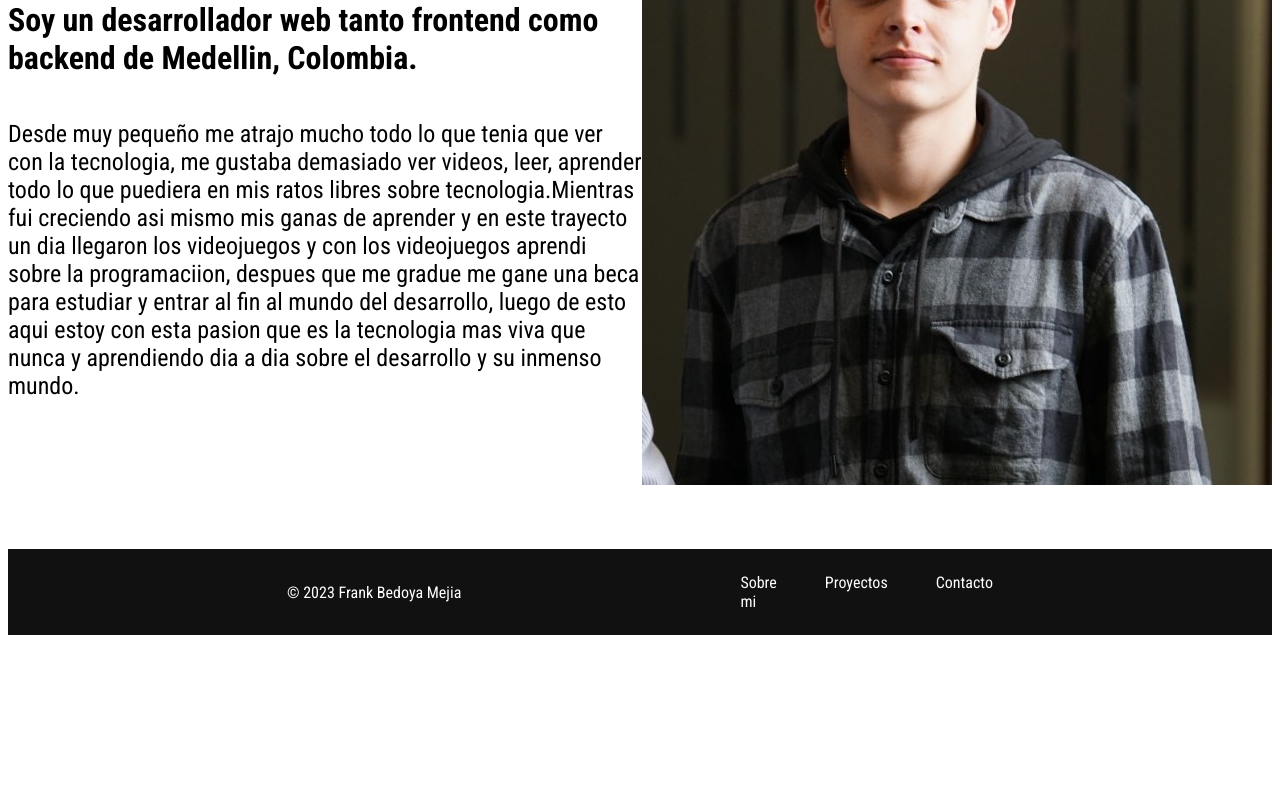
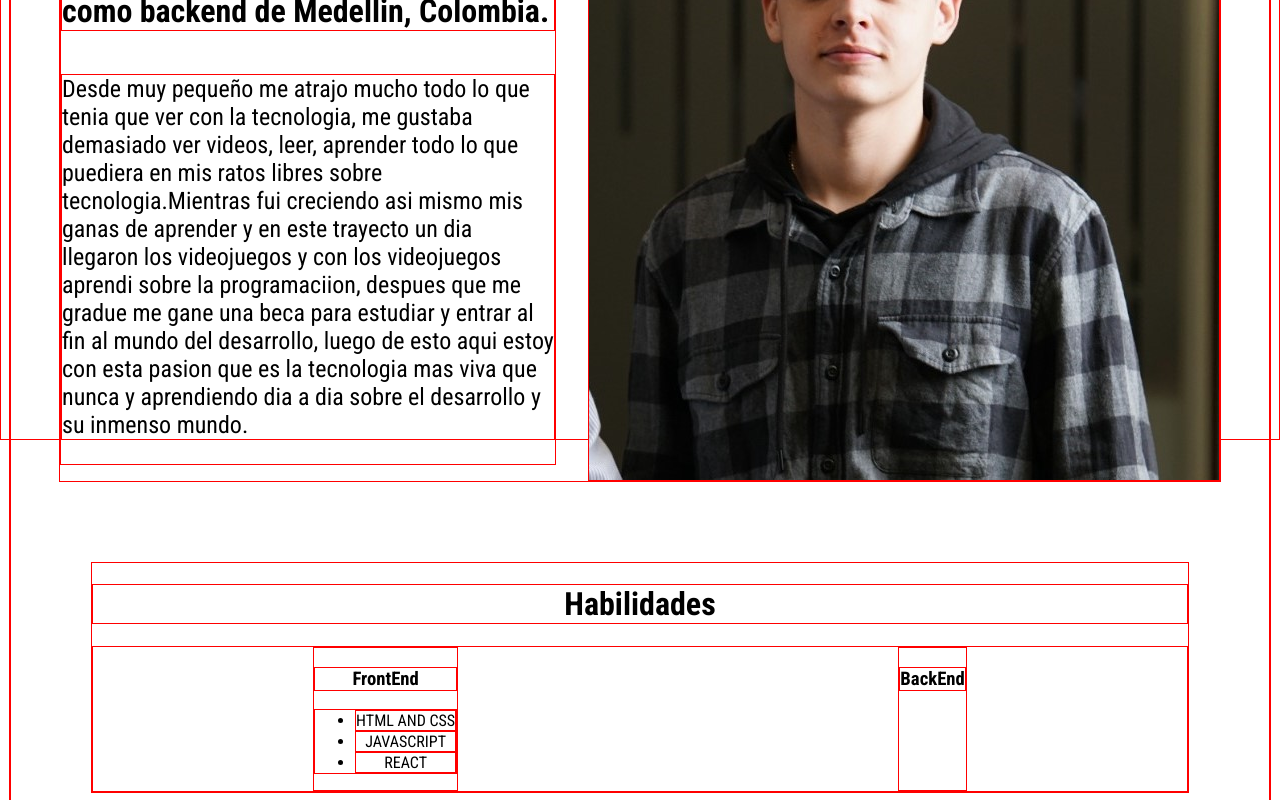
Before and after one commit to FrankBedoyaMejia/MyPortafolio, a React (Vite) app: page /sobremi in a window 1280 px wide. Shown: the part 360-1160 px from the top of the page. Before the commit the page ends 995 px from the top, so only its background shows below. Built offline with nearby package versions, Linux system fonts and the light colour scheme.

Commit message:
se continua con la maquetacion de la pagina sobre mi creanto mis habilidades

```diff
--- a/src/Data/Product.json
+++ b/src/Data/Product.json
@@ -3,16 +3,16 @@
   {
     "titulo": "Dune",
     "descripcion": "Set in a distant future, Dune follows the story of Paul Atreides as he navigates political intrigue, interplanetary conflicts, and the mystical powers of the desert planet Arrakis.",
-    "image": "/src/img/Libro Dune.svg"
+    "image": "/src/img/1304-37.jpg"
   },
   {
     "titulo": "Foundation",
     "descripcion": "In a crumbling Galactic Empire, Hari Seldon uses his mathematical theory of psychohistory to predict the impending fall of civilization and establish the Foundation to preserve human knowledge.",
-    "image": "/src/img/Libro Dune.svg"
+    "image": "/src/img/1304-37.jpg"
   },
   {
     "titulo": "Neuromancer",
     "descripcion": "Case, a washed-up computer hacker, is hired by a mysterious employer to carry out an impossible heist in the virtual world of cyberspace.",
-    "image": "/src/img/Libro Dune.svg"
+    "image": "/src/img/1304-37.jpg"
   }
 ]
--- /dev/null
+++ b/src/components/Habilidades.jsx
@@ -0,0 +1,24 @@
+import React from "react";
+
+export const Habilidades = () => {
+  return (
+    <>
+      <div className="contenedorH">
+        <h1>Habilidades</h1>
+        <div className="habilidades">
+          <div className="front">
+            <h3>FrontEnd</h3>
+            <ul>
+              <li>HTML AND CSS</li>
+              <li>JAVASCRIPT</li>
+              <li>REACT</li>
+            </ul>
+          </div>
+          <div className="back">
+            <h3>BackEnd</h3>
+          </div>
+        </div>
+      </div>
+    </>
+  );
+};
--- a/src/components/Routes/SobreMi.jsx
+++ b/src/components/Routes/SobreMi.jsx
@@ -1,9 +1,11 @@
 import { SobreMiPrincipal } from "../SobreMiPrincipal";
+import { Habilidades } from "../Habilidades";
 
 export const SobreMi = () => {
   return (
     <>
       <SobreMiPrincipal />
+      <Habilidades />
     </>
   );
 };
--- a/src/components/SobreMiPrincipal.jsx
+++ b/src/components/SobreMiPrincipal.jsx
@@ -7,7 +7,7 @@ export const SobreMiPrincipal = () => {
         <div className="letras">
           <h1>Sobre mi.</h1>
           <h4>
-            Soy un desarrollador web tanto frontend como backend de Medellin,
+            Soy un desarrollador web frontend como backend de Medellin,
             Colombia.
           </h4>
           <p>
--- a/src/styles/base/_base.scss
+++ b/src/styles/base/_base.scss
@@ -1,5 +1,6 @@
-*{//border: red solid 1px;
-box-sizing: border-box;}
+*{border: red solid 1px;
+box-sizing: border-box;
+}
 
 
 html{
--- /dev/null
+++ b/src/styles/components/_Habilidades.scss
@@ -0,0 +1,12 @@
+.contenedorH{
+    text-align: center;
+    margin: 5rem;
+    .habilidades{
+        display: flex;
+        justify-content: space-around;
+
+        .front{}
+
+        .back{}
+    }
+}
--- a/src/styles/components/_SobreMiPrincipal.scss
+++ b/src/styles/components/_SobreMiPrincipal.scss
@@ -1,10 +1,12 @@
 .contenedorSobreMi{
 display: flex;
 align-items: center;
-margin-top: 4rem;
+margin: 3rem;
+
 
 
 .letras{
+margin-right: 2rem;
     h1{
         font-size: 4rem;
     }
--- a/src/styles/index.css
+++ b/src/styles/index.css
@@ -1,4 +1,5 @@
 * {
+  border: red solid 1px;
   box-sizing: border-box;
 }
 
@@ -198,6 +199,29 @@ header .iconfacebook:hover {
   color: #726f6f;
 }
 
-.contenedor {
-  width: 40%;
+.contenedorSobreMi {
+  display: flex;
+  align-items: center;
+  margin: 3rem;
+}
+.contenedorSobreMi .letras {
+  margin-right: 2rem;
+}
+.contenedorSobreMi .letras h1 {
+  font-size: 4rem;
+}
+.contenedorSobreMi .letras h4 {
+  font-size: 2rem;
+}
+.contenedorSobreMi .letras p {
+  font-size: 1.5rem;
+}
+
+.contenedorH {
+  text-align: center;
+  margin: 5rem;
+}
+.contenedorH .habilidades {
+  display: flex;
+  justify-content: space-around;
 }/*# sourceMappingURL=index.css.map */
--- a/src/styles/index.sass
+++ b/src/styles/index.sass
@@ -6,3 +6,4 @@
 @import "./components/_CardProyecto.scss"
 @import "./components/_Footer.scss"
 @import "./components/_SobreMiPrincipal.scss"
+@import "./components/_Habilidades.scss"
```
Also changed, not shown: 1 other file (tests, documents, lock files or other folders).
